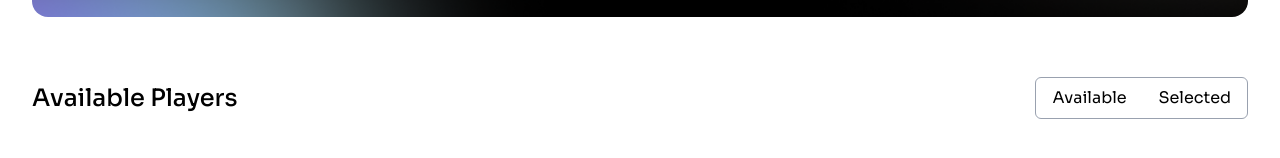
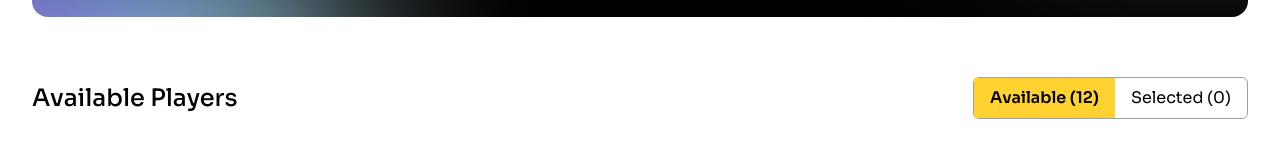
Before and after one commit to almamuntmn/select-bpl-player, a React (Vite) app: page / in a window 1280 px wide. Shown: the part 512-670 px from the top of the page. Built offline with nearby package versions, Linux system fonts and the light colour scheme.

Commit message:
players list

```diff
--- a/src/Components/Player/Player.jsx
+++ b/src/Components/Player/Player.jsx
@@ -1,6 +1,6 @@
 import { IoFlagSharp } from "react-icons/io5";
 
-const Player = ({ player }) => {
+const Player = ({ player, handledAddSelectedPlayers }) => {
 
     const { player_cover, player_img, name, country, category, price } = player
 
@@ -23,7 +23,7 @@ const Player = ({ player }) => {
                 <h3 className="mb-3">{category}</h3>
                 <div className="flex justify-between">
                     <h3 className="text-orange-300">Price: ${price}</h3>
-                    <button className="text-sm border border-gray-300 py-1 px-2 rounded-md font-light">Choose Player</button>
+                    <button onClick={() => handledAddSelectedPlayers(player)} className="text-sm border border-gray-300 py-1 px-2 rounded-md font-light cursor-pointer hover:bg-amber-300">Choose Player</button>
                 </div>
             </div>
         </div>
--- a/src/Components/Players/Players.jsx
+++ b/src/Components/Players/Players.jsx
@@ -1,18 +1,60 @@
+import { useState } from "react";
 import Player from "../Player/Player";
 
 const Players = ({ players }) => {
+
+    const [selectedPlayers, setSelectedPlayers] = useState([]);
+    const [activeTab, setActiveTab] = useState("available");
+
+    const handledAddSelectedPlayers = (player) => {
+        if (!selectedPlayers.includes(player))
+            console.log('Player added')
+        setSelectedPlayers([...selectedPlayers, player]);
+
+    };
+
+    // Filter available players
+    const availablePlayers = players.filter(
+        player => !selectedPlayers.includes(player)
+    );
+
+
     return (
         <div className="">
             <div className="flex justify-between mt-15 items-center">
-                <h1 className="text-2xl font-medium">Available Players</h1>
+                <h1 className="text-2xl font-medium">
+                    {activeTab === "available" ? "Available Players" : "Selected Players"}
+                </h1>
                 <div className="border border-gray-400 rounded-md">
-                    <button className="py-2 px-4">Available</button>
-                    <button className="py-2 px-4">Selected</button>
+                    <button
+                        className={activeTab === "available" ? "font-semibold bg-amber-300 py-2 px-4" : "py-2 px-4"}
+                        onClick={() => setActiveTab("available")}
+                    >
+                        Available ({availablePlayers.length})
+                    </button>
+                    <button
+                        className={activeTab === "selected" ? "font-semibold bg-amber-300 py-2 px-4" : "py-2 px-4"}
+                        onClick={() => setActiveTab("selected")}
+                    >
+                        Selected ({selectedPlayers.length})
+                    </button>
                 </div>
             </div>
             <div className="grid grid-cols-3 gap-6">
-                {
-                    players.map((player, idx) => <Player key={idx} player={player}></Player>)
+                { activeTab === "available" &&
+                    availablePlayers.map((player, idx) => <Player
+                        key={idx}
+                        player={player}
+                        handledAddSelectedPlayers={handledAddSelectedPlayers}
+                    ></Player>)
+                }
+
+                { activeTab === "selected" &&
+                    selectedPlayers.map((player, idx) => (<Player
+                        key={idx}
+                        player={player}
+                        handledAddSelectedPlayers={() => { }}
+                    ></Player>))
                 }
             </div>
         </div>
```
